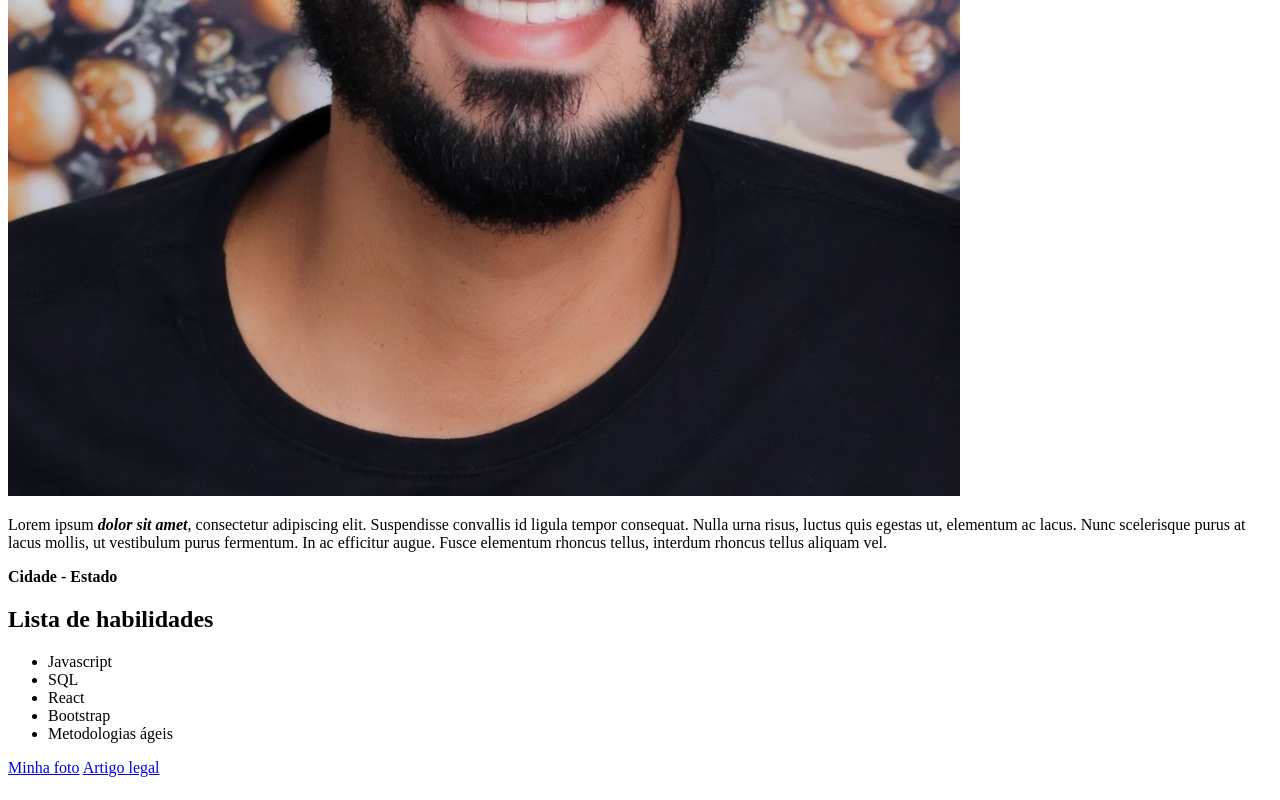
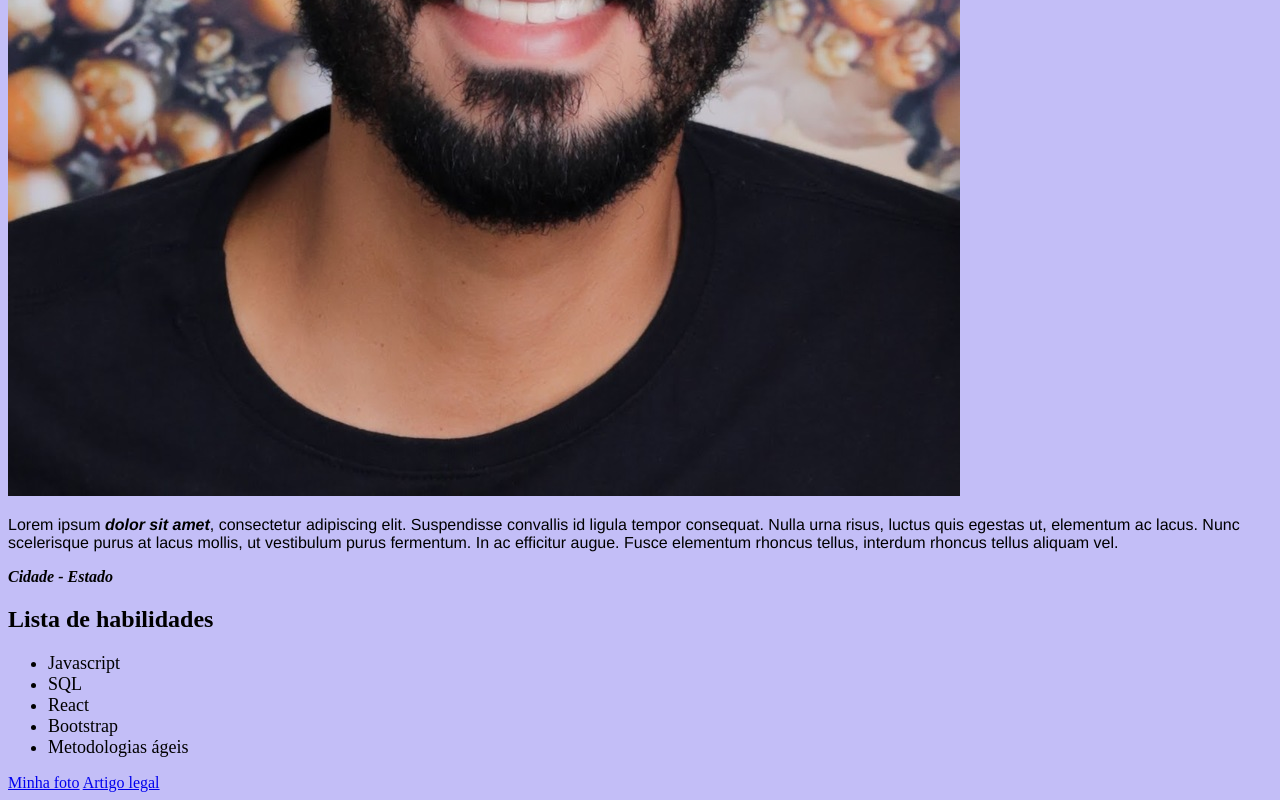
Before and after one commit to Gabriel-enrique01/Gabriel-enrique01.github.io, a plain HTML site: page index.html in a window 1280 px wide. Shown: the part 890-1690 px from the top of the page. Drawn offline with Linux system fonts and the light colour scheme.

Commit message:
estilazação do portifólio web

```diff
--- a/index.html
+++ b/index.html
@@ -5,6 +5,26 @@
   <meta http-equiv="X-UA-Compatible" content="IE=edge">
   <meta name="viewport" content="width=device-width, initial-scale=1.0">
   <title>Portfólio Web</title>
+
+  <style>
+    .meuNome {
+        font-family: 'Courier New', Courier, monospace;
+    }
+    .descricao {
+        font-family: 'Franklin Gothic Medium', 'Arial Narrow', Arial, sans-serif;
+    }
+    body {
+        background-color: #C3BEF7;
+    }
+    .resido {
+        font-style: italic;
+    }
+    li {
+        font-size: large;
+    }
+
+  </style>
+
 </head>
 <body>
   <a href="#sobre-mim">Sobre mim</a>
```
